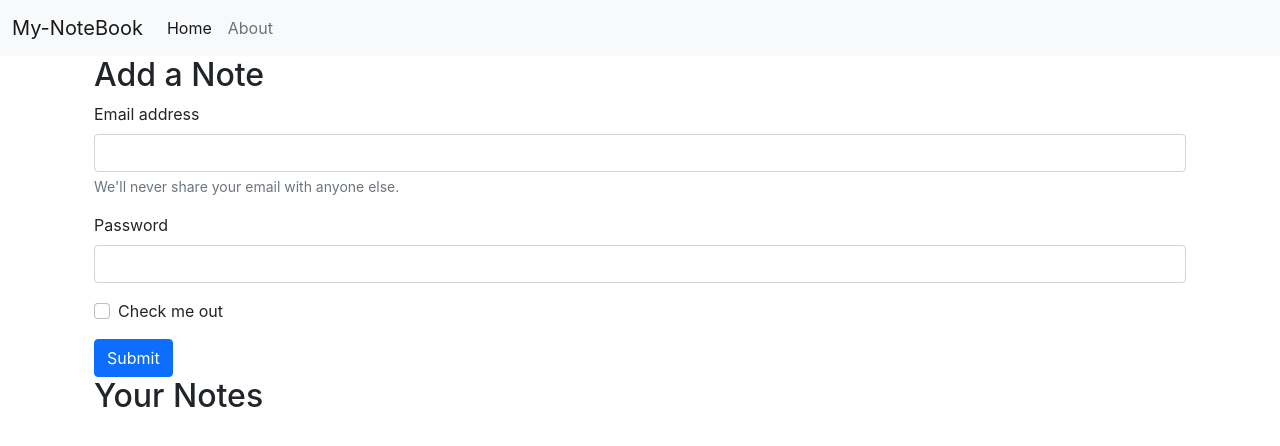
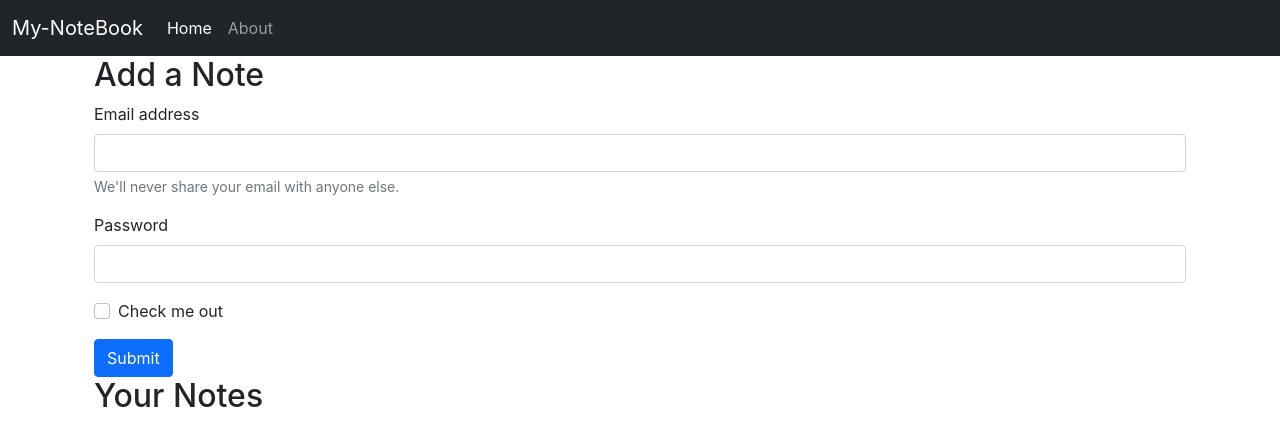
Before and after one commit to Pra-Shant-Chouhan/mynotebook, a React (Create React App) app: page / in a window 1280 px wide. Shown: the top 446 px of the page. Built offline with nearby package versions, Linux system fonts and the light colour scheme.

Commit message:
Use location hook in Navbar

```diff
--- a/src/component/Navbar.js
+++ b/src/component/Navbar.js
@@ -1,9 +1,14 @@
-import React from 'react'
-import { Link } from 'react-router-dom'
+import React, {}from 'react'
+import { Link, useLocation } from 'react-router-dom'
+
 
 const Navbar = () => {
+    let location = useLocation();
+    React.useEffect(() => {
+        console.log(location.pathname)
+     }, [location]);
     return (
-        <nav className="navbar navbar-expand-lg navbar-light bg-light">
+        <nav className="navbar navbar-expand-lg navbar-dark bg-dark">
             <div className="container-fluid">
                 <Link className="navbar-brand" to="/">My-NoteBook</Link>
                 <button className="navbar-toggler" type="button" data-bs-toggle="collapse" data-bs-target="#navbarSupportedContent" aria-controls="navbarSupportedContent" aria-expanded="false" aria-label="Toggle navigation">
@@ -12,10 +17,10 @@
                 <div className="collapse navbar-collapse" id="navbarSupportedContent">
                     <ul className="navbar-nav me-auto mb-2 mb-lg-0">
                         <li className="nav-item">
-                            <Link className="nav-link active" aria-current="page" to="/">Home</Link>
+                            <Link className={`nav-link ${location.pathname==="/"?"active":""}`} aria-current="page" to="/">Home</Link>
                         </li>
                         <li className="nav-item">
-                            <Link className="nav-link" to="/about">About</Link>
+                            <Link className={`nav-link ${location.pathname==="/about"?"active":""}`} to="/about">About</Link>
                         </li>
 
                     </ul>
```
